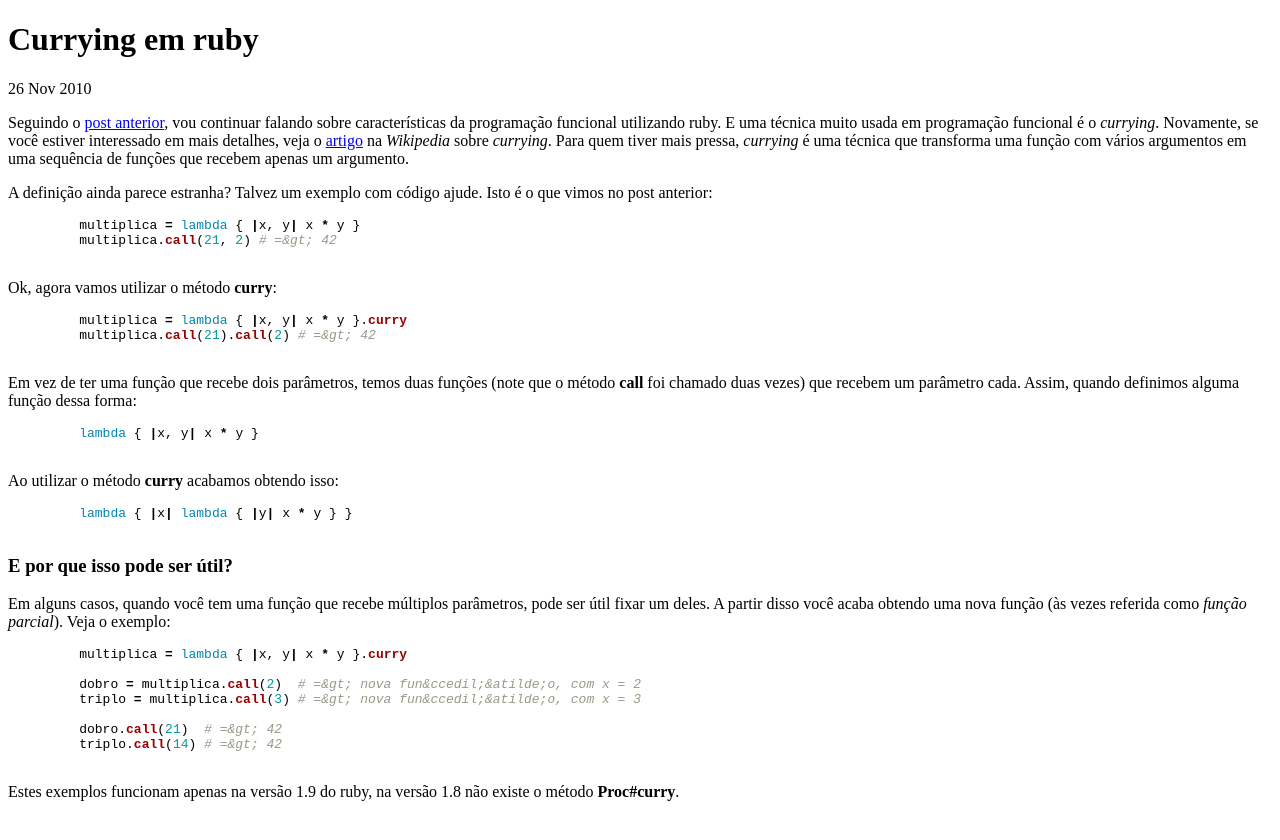
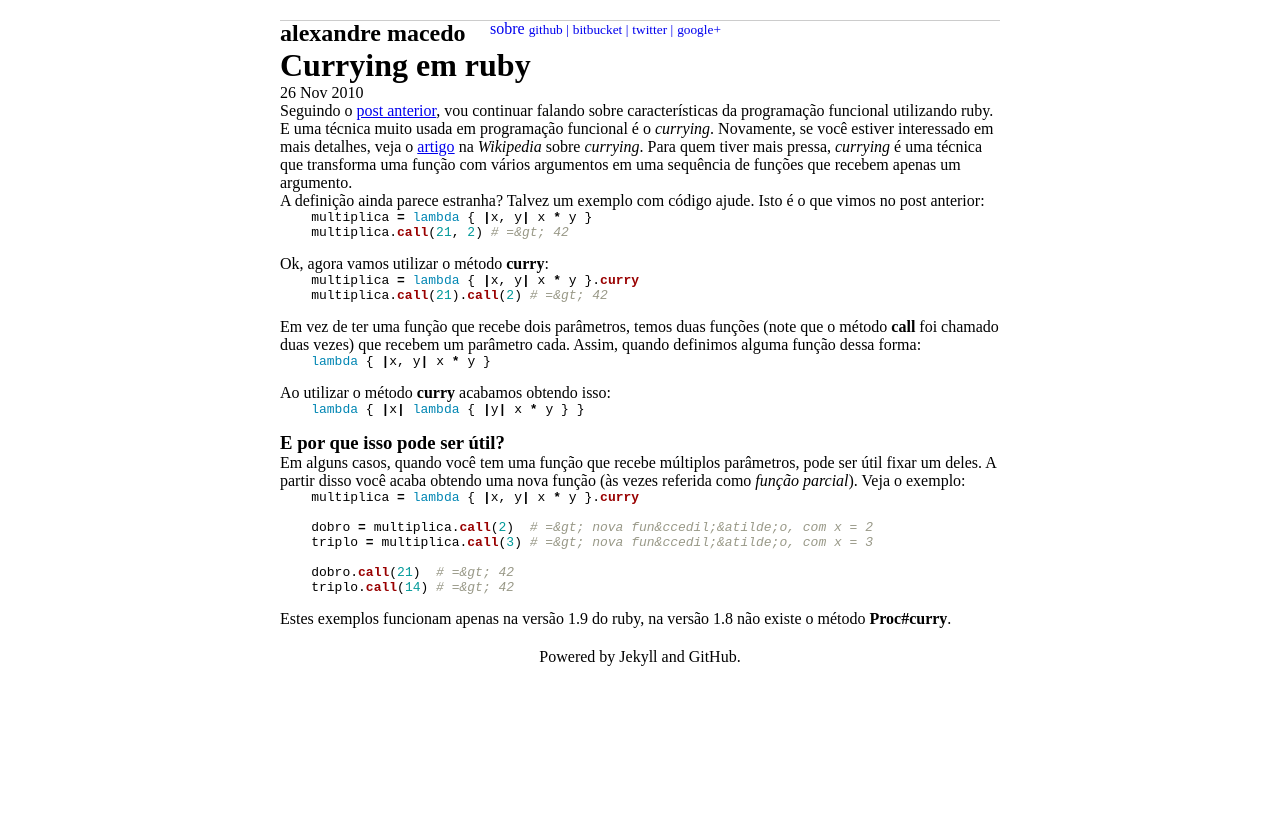
Before and after one commit to alexmacedo/alexmacedo.github.com, a Jekyll site: the page built from _posts/2010-11-26-currying-em-ruby.markdown, in a window 1280 px wide. Shown: the top 840 px of the page. Built offline with Jekyll 4.4.1, drawn with Linux system fonts in a browser that asks for light colours.

Commit message:
Starting layout...

```diff
--- a/_layouts/default.html
+++ b/_layouts/default.html
@@ -4,8 +4,26 @@
     <meta http-equiv="content-type" content="text/html; charset=utf-8">
     <title>Alexandre Macedo</title>
     <link rel="stylesheet" href="/css/syntax.css" type="text/css" media="screen" charset="utf-8">
+    <link rel="stylesheet" href="/css/style.css" type="text/css" media="screen" charset="utf-8">
 </head>
 <body>
-    {{ content }}
+    <div id="header">
+        <h2>alexandre macedo</h2>
+        <ul>
+            <li><a href="#">sobre</a></li>
+            <li><a href="#"><small>github |</small></a></li>
+            <li><a href="#"><small>bitbucket |</small></a></li>
+            <li><a href="#"><small>twitter |</small></a></li>
+            <li><a href="#"><small>google+</small></a></li>
+        </ul>
+    </div>
+
+    <div id="content">
+        {{ content }}
+    </div>
+
+    <div id="footer">
+        <p>Powered by Jekyll and GitHub.</p>
+    </div>
 </body>
 <html>
--- a/_layouts/post.html
+++ b/_layouts/post.html
@@ -4,8 +4,8 @@ layout: default
 
 <div id='post'>
     <h1>{{ page.title }}</h1>
-    <p>{{ page.date|date_to_string }}</p>
-    <div id='content'>
+    <p id="date">{{ page.date|date_to_string }}</p>
+    <div id='body'>
         {{ content }}
     </div>
 </div>
--- /dev/null
+++ b/css/style.css
@@ -0,0 +1,74 @@
+* { margin: 0px; padding: 0px; }
+
+body {
+    width: 720px;
+    margin: 20px auto;
+}
+
+#header {
+    display: block;
+    width: 720px;
+    border-bottom: 1px solid #CCC;
+}
+
+#header h2 {
+    width: 200px;
+    float: left;
+}
+
+#header ul {
+    float: left;
+    margin-left: 10px;
+}
+
+#header li {
+    display: inline;
+}
+
+#header li a {
+    text-decoration: none;
+}
+
+#header li a:hover {
+    text-decoration: underline;
+}
+#header small {
+}
+
+#footer {
+    margin-top: 20px;
+    border-top: 1px;
+}
+
+#footer p {
+    text-align: center;
+}
+
+#content {
+    clear: both;
+}
+
+#posts {
+}
+
+#posts ul {
+}
+
+#posts li {
+    list-style-type: none;
+}
+
+#posts span {
+}
+
+#posts a {
+}
+
+#post h1 {
+}
+
+#post p#date {
+}
+
+#post div#body {
+}
```
Also changed, not shown: index.html (+5 -3 lines).
